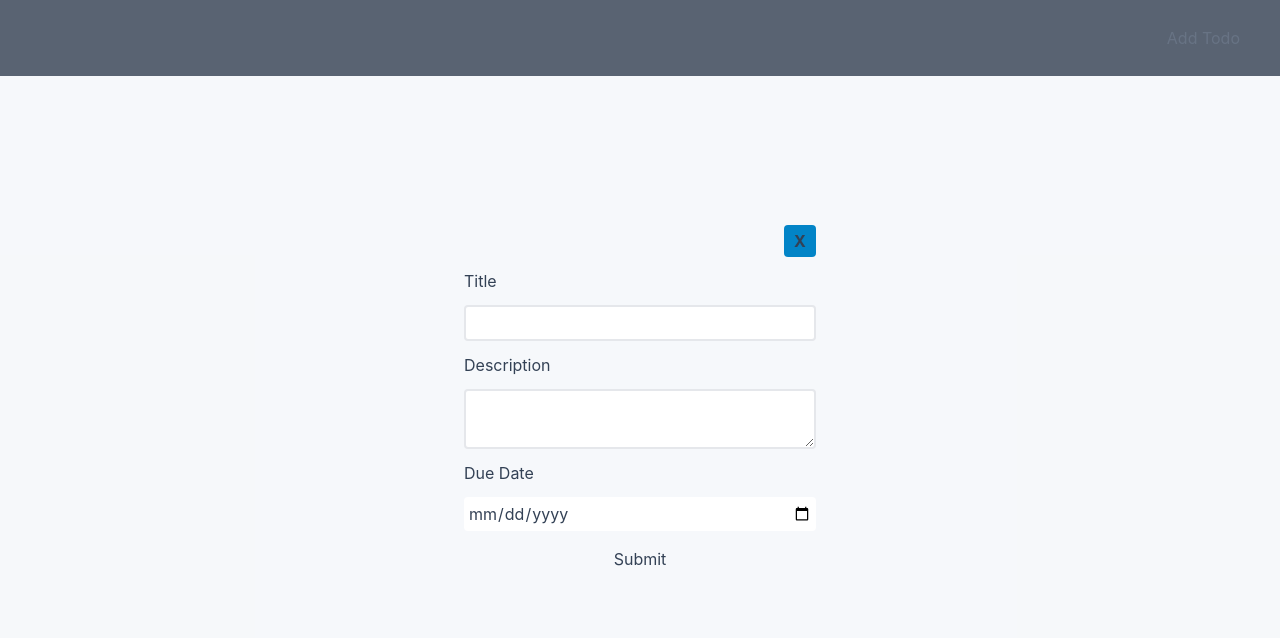
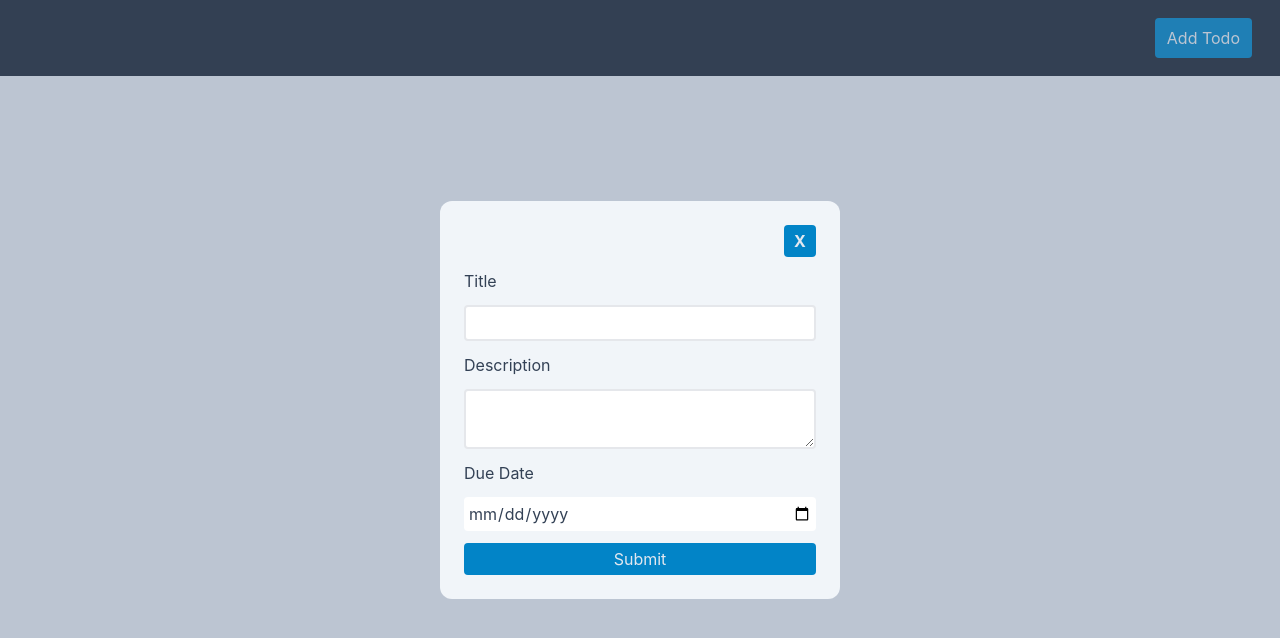
Before and after one commit to l0wgear/newboxes-todoapp, a React (Create React App) app: page / in a window 1280 px wide. Both pictures are taken after a click on the button "Add Todo". Shown: the top 638 px of the page. Built offline with nearby package versions, Linux system fonts and the light colour scheme.

Commit message:
Add light theme

```diff
--- a/src/App.js
+++ b/src/App.js
@@ -29,10 +29,10 @@ function App() {
 
   return (
     <GoogleOAuthProvider clientId="<your_client_id>">
-      <div className="App relative flex flex-col antialiased text-slate-700 dark:text-slate-200 bg-white dark:bg-slate-900 w-screen h-screen">
+      <div className="App relative flex flex-col antialiased text-slate-700 dark:text-slate-200 bg-slate-200 dark:bg-slate-900 w-screen h-screen">
         <header className="min-h-6 w-screen py-5 px-3 bg-slate-800 flex items-center justify-end gap-4">
           <button
-            className="h-[40px] px-3 dark:bg-sky-600 rounded hover:dark:bg-sky-500 active:dark:bg-sky-700"
+            className="h-[40px] px-3 bg-sky-600 rounded hover:bg-sky-500 active:bg-sky-700 text-slate-200"
             onClick={() => {
               setShowForm(true);
             }}
--- a/src/components/AddForm.js
+++ b/src/components/AddForm.js
@@ -26,15 +26,15 @@ const AddForm = ({ onSubmit, onClose, addTodo }) => {
   };
 
   return (
-    <div className="absolute w-screen h-screen bg-slate-200 left-0 top-0 bg-opacity-30 flex justify-center justify-items-stretch items-center">
+    <div className="absolute w-screen h-screen bg-slate-500 dark:bg-slate-200 left-0 top-0 bg-opacity-30 flex justify-center justify-items-stretch items-center">
       <form
         onSubmit={formCallback}
-        className="flex flex-col dark:bg-slate-700 p-6 rounded-xl gap-3 w-[400px]"
+        className="flex flex-col bg-slate-100 dark:bg-slate-700 p-6 rounded-xl gap-3 w-[400px]"
       >
         <button
           type="button"
           onClick={onClose}
-          className="w-8 h-8 self-end bg-sky-600 rounded font-bold"
+          className="w-8 h-8 self-end bg-sky-600 rounded font-bold text-slate-200"
         >
           X
         </button>
@@ -75,7 +75,7 @@ const AddForm = ({ onSubmit, onClose, addTodo }) => {
         />
         <button
           type="submit"
-          className="p-1 dark:bg-sky-600 rounded hover:dark:bg-sky-500 active:dark:bg-sky-700"
+          className="p-1 bg-sky-600 rounded hover:bg-sky-500 active:bg-sky-700 text-slate-200"
         >
           Submit
         </button>
--- a/src/components/TodoItem.js
+++ b/src/components/TodoItem.js
@@ -7,7 +7,7 @@ const TodoItem = ({ item, onBtnClick }) => {
   const today = new Date();
   const overdue = dueDateObject - today < 0;
   return (
-    <div className="rounded-lg p-4 dark:bg-slate-800 flex flex-col gap-3 h-fit w-fit">
+    <div className="rounded-lg p-4 bg-slate-300 dark:bg-slate-800 flex flex-col gap-3 h-fit w-fit">
       <h1 className="font-bold text-2xl capitalize">{title}</h1>
       {dueDate !== "" && (
         <span className="due-date flex items-baseline">
@@ -21,7 +21,7 @@ const TodoItem = ({ item, onBtnClick }) => {
       )}
       <p>{description}</p>
       <button
-        className="p-1 dark:bg-sky-600 justify-self-end rounded hover:dark:bg-sky-500 active:dark:bg-sky-700"
+        className="p-1 bg-sky-600 justify-self-end rounded hover:bg-sky-500 active:bg-sky-700 text-slate-200"
         onClick={() => {
           onBtnClick(id);
         }}
```
